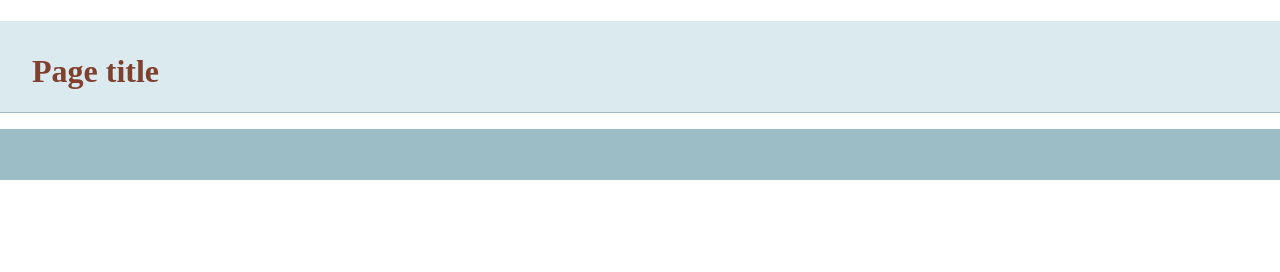
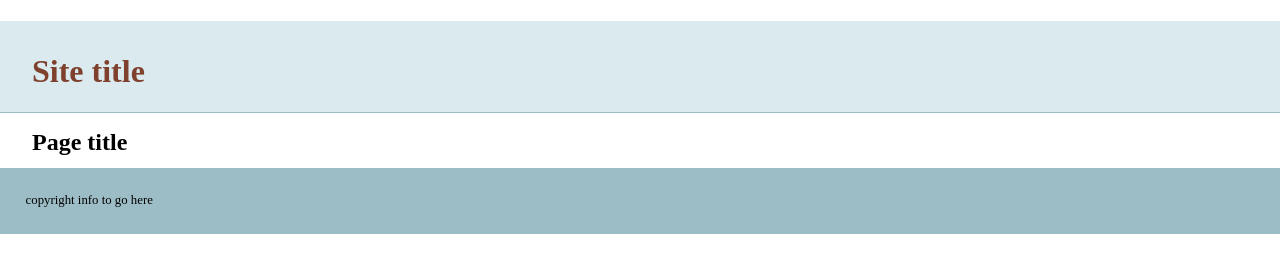
Before and after one commit to sofiamandersson/git-basics, a plain HTML site: page index.html in a window 1280 px wide. Drawn offline with nearby package versions, Linux system fonts and the light colour scheme.

Commit message:
added more info to temp

```diff
--- a/index.html
+++ b/index.html
@@ -14,13 +14,14 @@
     </head>
     <body>
     <header>
-	<h1>Page title</h1>
+	<h1>Site title</h1>
     </header>
     <nav id="pageNav">
     </nav>
     <main>
+    	<h2>Page title </h2>
     </main>
-    <footer>
+    <footer>copyright info to go here
     </footer>
         <script>
 //use the modernizr load to load up external scripts. This will load the scripts asynchronously, but the order listed matters. Although it will load all scripts in parallel, it will execute them in the order listed
```
